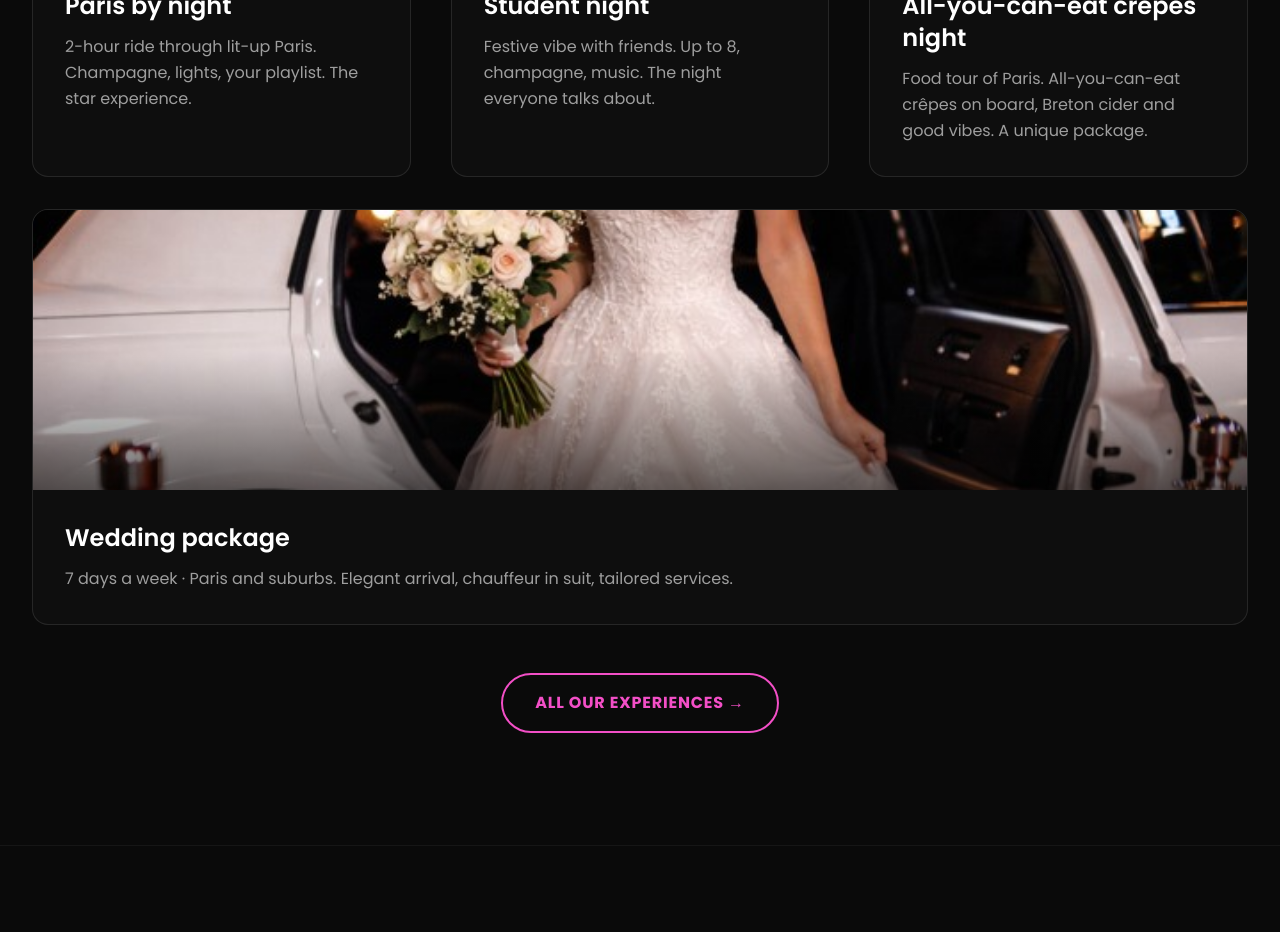
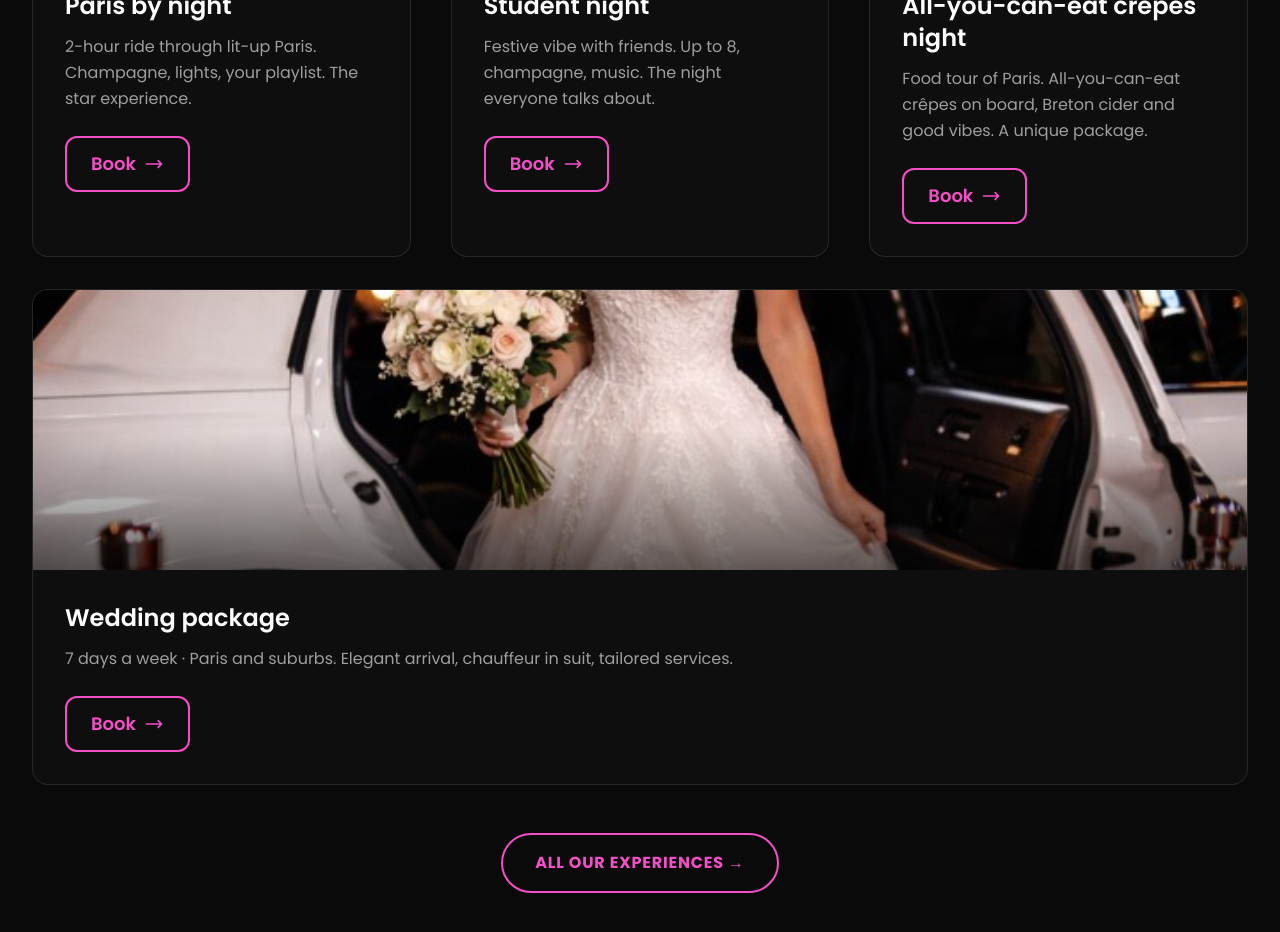
Before and after one commit to web-difference/ParisLimousines, a Next.js app: page /en in a window 1280 px wide. Shown: the part 2800-3732 px from the top of the page. Built offline with nearby package versions, Linux system fonts and the light colour scheme.

Commit message:
[ADD] book button on mainpage

```diff
--- a/src/app/en/page.tsx
+++ b/src/app/en/page.tsx
@@ -168,6 +168,17 @@ export default function EnHome() {
                 <p className="mt-3 text-white/60 text-sm md:text-base leading-relaxed">
                   2-hour ride through lit-up Paris. Champagne, lights, your playlist. The star experience.
                 </p>
+                <a
+                  href={`https://wa.me/33699717759?text=${encodeURIComponent("Hi, I'd like to book: Paris by night")}`}
+                  target="_blank"
+                  rel="noopener noreferrer"
+                  className="inline-flex items-center justify-center gap-2 mt-6 w-full sm:w-auto px-6 py-3 rounded-xl border-2 border-[#F34FC7] text-[#F34FC7] font-semibold text-lg bg-transparent hover:bg-brand-gradient hover:text-white hover:border-transparent transition-all"
+                >
+                  Book
+                  <svg className="w-5 h-5" fill="none" stroke="currentColor" viewBox="0 0 24 24" aria-hidden>
+                    <path strokeLinecap="round" strokeLinejoin="round" strokeWidth={2} d="M17 8l4 4m0 0l-4 4m4-4H3" />
+                  </svg>
+                </a>
               </div>
             </article>
             <article className="group overflow-hidden rounded-2xl border border-white/10 bg-white/[0.02] hover:border-[#F34FC7]/30 transition-colors relative">
@@ -194,6 +205,17 @@ export default function EnHome() {
                 <p className="mt-3 text-white/60 text-sm md:text-base leading-relaxed">
                   Festive vibe with friends. Up to 8, champagne, music. The night everyone talks about.
                 </p>
+                <a
+                  href={`https://wa.me/33699717759?text=${encodeURIComponent("Hi, I'd like to book: Student night")}`}
+                  target="_blank"
+                  rel="noopener noreferrer"
+                  className="inline-flex items-center justify-center gap-2 mt-6 w-full sm:w-auto px-6 py-3 rounded-xl border-2 border-[#F34FC7] text-[#F34FC7] font-semibold text-lg bg-transparent hover:bg-brand-gradient hover:text-white hover:border-transparent transition-all"
+                >
+                  Book
+                  <svg className="w-5 h-5" fill="none" stroke="currentColor" viewBox="0 0 24 24" aria-hidden>
+                    <path strokeLinecap="round" strokeLinejoin="round" strokeWidth={2} d="M17 8l4 4m0 0l-4 4m4-4H3" />
+                  </svg>
+                </a>
               </div>
             </article>
             <article className="group overflow-hidden rounded-2xl border border-white/10 bg-white/[0.02] hover:border-[#F34FC7]/30 transition-colors">
@@ -215,6 +237,17 @@ export default function EnHome() {
                 <p className="mt-3 text-white/60 text-sm md:text-base leading-relaxed">
                   Food tour of Paris. All-you-can-eat crêpes on board, Breton cider and good vibes. A unique package.
                 </p>
+                <a
+                  href={`https://wa.me/33699717759?text=${encodeURIComponent("Hi, I'd like to book: All-you-can-eat crêpes night")}`}
+                  target="_blank"
+                  rel="noopener noreferrer"
+                  className="inline-flex items-center justify-center gap-2 mt-6 w-full sm:w-auto px-6 py-3 rounded-xl border-2 border-[#F34FC7] text-[#F34FC7] font-semibold text-lg bg-transparent hover:bg-brand-gradient hover:text-white hover:border-transparent transition-all"
+                >
+                  Book
+                  <svg className="w-5 h-5" fill="none" stroke="currentColor" viewBox="0 0 24 24" aria-hidden>
+                    <path strokeLinecap="round" strokeLinejoin="round" strokeWidth={2} d="M17 8l4 4m0 0l-4 4m4-4H3" />
+                  </svg>
+                </a>
               </div>
             </article>
           </div>
@@ -238,6 +271,17 @@ export default function EnHome() {
                 <p className="mt-3 text-white/60 text-sm md:text-base leading-relaxed">
                   7 days a week · Paris and suburbs. Elegant arrival, chauffeur in suit, tailored services.
                 </p>
+                <a
+                  href={`https://wa.me/33699717759?text=${encodeURIComponent("Hi, I'd like to book: Wedding package")}`}
+                  target="_blank"
+                  rel="noopener noreferrer"
+                  className="inline-flex items-center justify-center gap-2 mt-6 w-full sm:w-auto px-6 py-3 rounded-xl border-2 border-[#F34FC7] text-[#F34FC7] font-semibold text-lg bg-transparent hover:bg-brand-gradient hover:text-white hover:border-transparent transition-all"
+                >
+                  Book
+                  <svg className="w-5 h-5" fill="none" stroke="currentColor" viewBox="0 0 24 24" aria-hidden>
+                    <path strokeLinecap="round" strokeLinejoin="round" strokeWidth={2} d="M17 8l4 4m0 0l-4 4m4-4H3" />
+                  </svg>
+                </a>
               </div>
             </article>
           </div>
--- a/src/app/page.tsx
+++ b/src/app/page.tsx
@@ -172,6 +172,17 @@ export default function Home() {
                 <p className="mt-3 text-white/60 text-sm md:text-base leading-relaxed">
                   2h de balade dans Paris illuminé. Champagne, lumières, votre playlist. L&apos;expérience star.
                 </p>
+                <a
+                  href={`https://wa.me/33699717759?text=${encodeURIComponent("Bonjour, je souhaite réserver : Paris by night")}`}
+                  target="_blank"
+                  rel="noopener noreferrer"
+                  className="inline-flex items-center justify-center gap-2 mt-6 w-full sm:w-auto px-6 py-3 rounded-xl border-2 border-[#F34FC7] text-[#F34FC7] font-semibold text-lg bg-transparent hover:bg-brand-gradient hover:text-white hover:border-transparent transition-all"
+                >
+                  Réserver
+                  <svg className="w-5 h-5" fill="none" stroke="currentColor" viewBox="0 0 24 24" aria-hidden>
+                    <path strokeLinecap="round" strokeLinejoin="round" strokeWidth={2} d="M17 8l4 4m0 0l-4 4m4-4H3" />
+                  </svg>
+                </a>
               </div>
             </article>
             <article className="group overflow-hidden rounded-2xl border border-white/10 bg-white/[0.02] hover:border-[#F34FC7]/30 transition-colors relative">
@@ -198,6 +209,17 @@ export default function Home() {
                 <p className="mt-3 text-white/60 text-sm md:text-base leading-relaxed">
                   Ambiance festive entre amis. Jusqu&apos;à 8, champagne, musique. La soirée dont tout le monde parle.
                 </p>
+                <a
+                  href={`https://wa.me/33699717759?text=${encodeURIComponent("Bonjour, je souhaite réserver : Soirée étudiante")}`}
+                  target="_blank"
+                  rel="noopener noreferrer"
+                  className="inline-flex items-center justify-center gap-2 mt-6 w-full sm:w-auto px-6 py-3 rounded-xl border-2 border-[#F34FC7] text-[#F34FC7] font-semibold text-lg bg-transparent hover:bg-brand-gradient hover:text-white hover:border-transparent transition-all"
+                >
+                  Réserver
+                  <svg className="w-5 h-5" fill="none" stroke="currentColor" viewBox="0 0 24 24" aria-hidden>
+                    <path strokeLinecap="round" strokeLinejoin="round" strokeWidth={2} d="M17 8l4 4m0 0l-4 4m4-4H3" />
+                  </svg>
+                </a>
               </div>
             </article>
             <article className="group overflow-hidden rounded-2xl border border-white/10 bg-white/[0.02] hover:border-[#F34FC7]/30 transition-colors">
@@ -219,6 +241,17 @@ export default function Home() {
                 <p className="mt-3 text-white/60 text-sm md:text-base leading-relaxed">
                   Balade gourmande dans Paris. Crêpes à volonté à bord, cidre breton et bonne humeur. Une formule unique.
                 </p>
+                <a
+                  href={`https://wa.me/33699717759?text=${encodeURIComponent("Bonjour, je souhaite réserver : Soirée crêpes à volonté")}`}
+                  target="_blank"
+                  rel="noopener noreferrer"
+                  className="inline-flex items-center justify-center gap-2 mt-6 w-full sm:w-auto px-6 py-3 rounded-xl border-2 border-[#F34FC7] text-[#F34FC7] font-semibold text-lg bg-transparent hover:bg-brand-gradient hover:text-white hover:border-transparent transition-all"
+                >
+                  Réserver
+                  <svg className="w-5 h-5" fill="none" stroke="currentColor" viewBox="0 0 24 24" aria-hidden>
+                    <path strokeLinecap="round" strokeLinejoin="round" strokeWidth={2} d="M17 8l4 4m0 0l-4 4m4-4H3" />
+                  </svg>
+                </a>
               </div>
             </article>
           </div>
@@ -242,6 +275,17 @@ export default function Home() {
                 <p className="mt-3 text-white/60 text-sm md:text-base leading-relaxed">
                   7j/7 · Paris et petite couronne. Arrivée élégante, chauffeur en costume, prestations sur mesure.
                 </p>
+                <a
+                  href={`https://wa.me/33699717759?text=${encodeURIComponent("Bonjour, je souhaite réserver : Forfait mariage")}`}
+                  target="_blank"
+                  rel="noopener noreferrer"
+                  className="inline-flex items-center justify-center gap-2 mt-6 w-full sm:w-auto px-6 py-3 rounded-xl border-2 border-[#F34FC7] text-[#F34FC7] font-semibold text-lg bg-transparent hover:bg-brand-gradient hover:text-white hover:border-transparent transition-all"
+                >
+                  Réserver
+                  <svg className="w-5 h-5" fill="none" stroke="currentColor" viewBox="0 0 24 24" aria-hidden>
+                    <path strokeLinecap="round" strokeLinejoin="round" strokeWidth={2} d="M17 8l4 4m0 0l-4 4m4-4H3" />
+                  </svg>
+                </a>
               </div>
             </article>
           </div>
```
